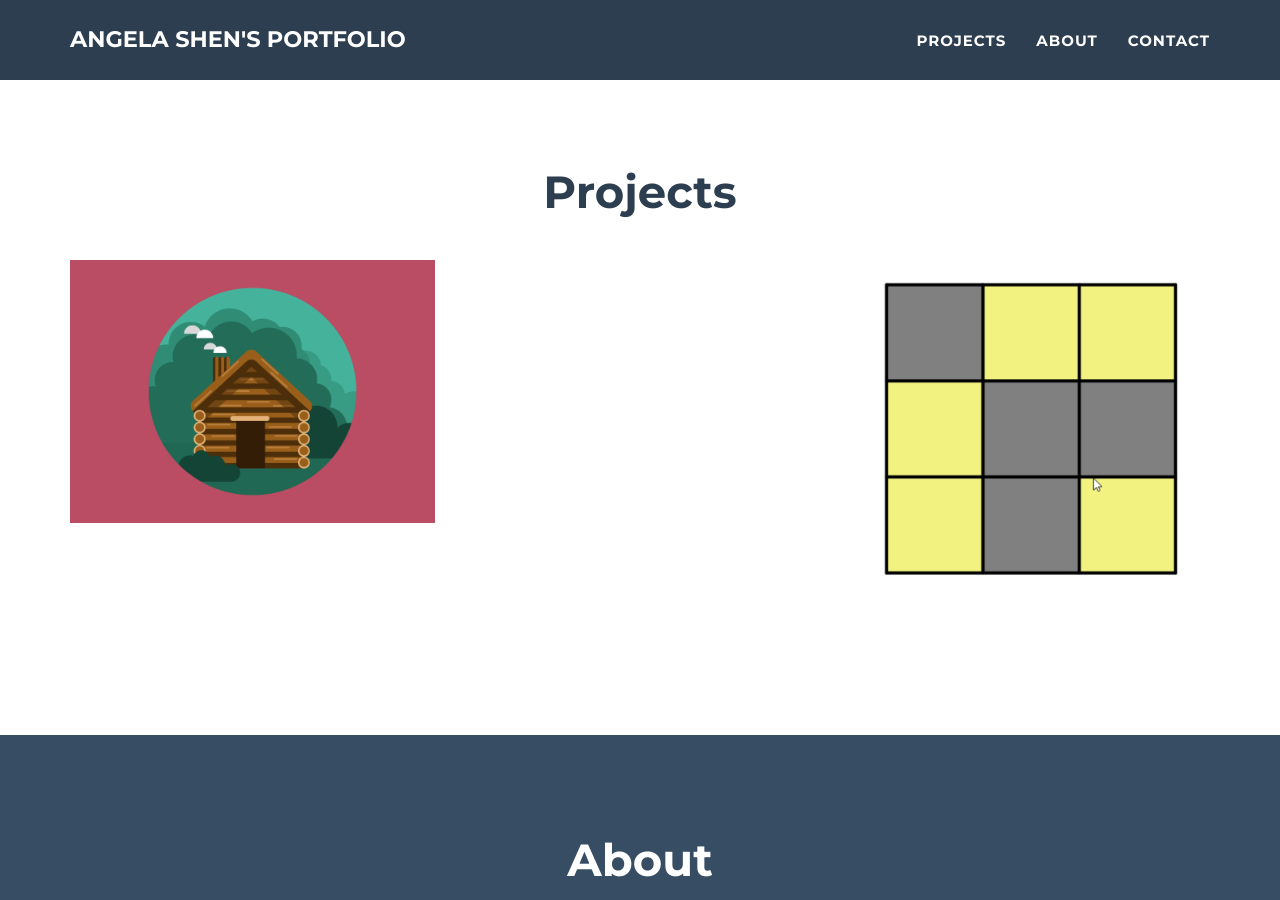
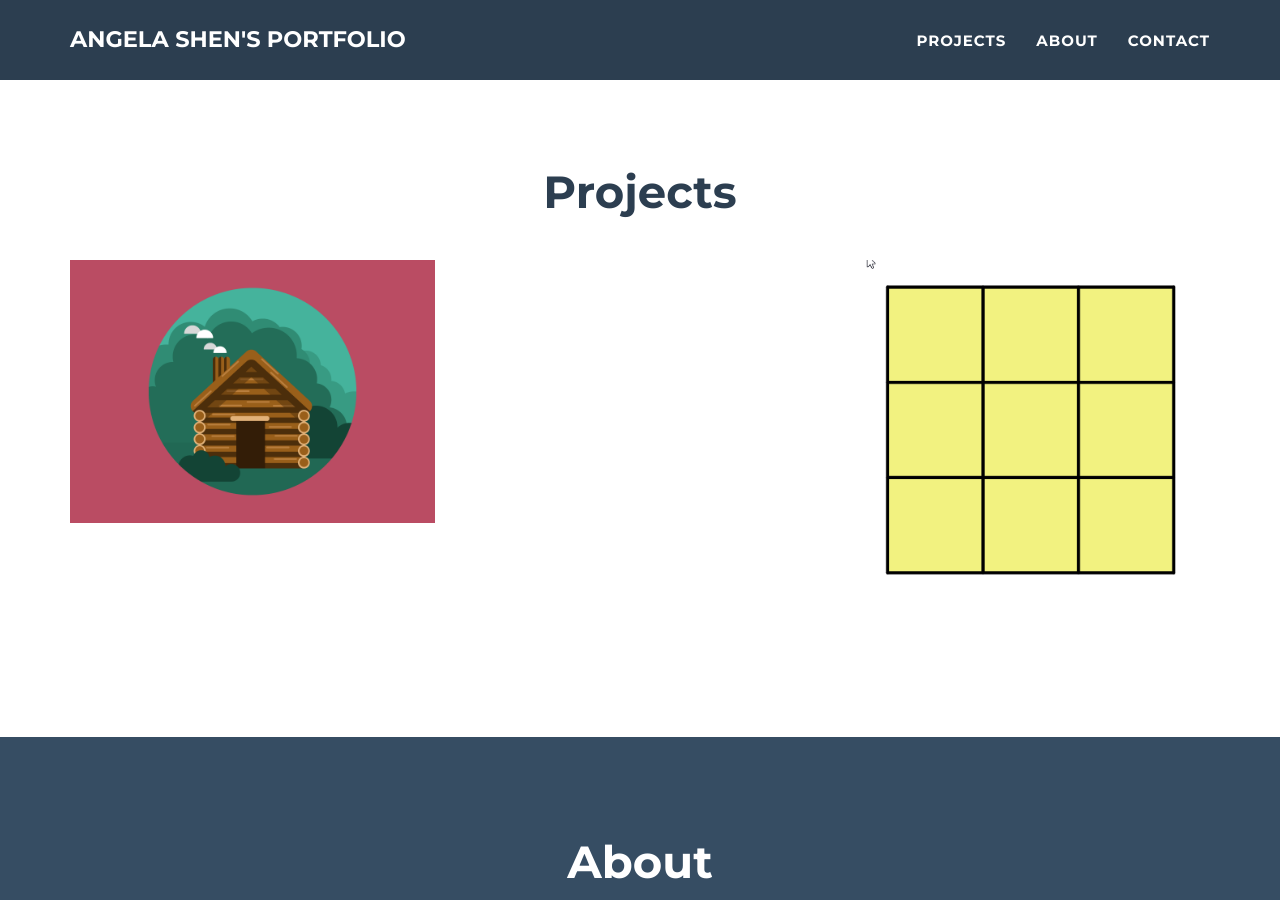
Before and after one commit to shen02/portfolio, a Jekyll site: the page built from _posts/2014-07-18-project-1.markdown, in a window 1280 px wide and 900 px high, scrolled down 601 px. Built offline with Jekyll 4.4.1, drawn with Linux system fonts in a browser that asks for light colours.

Commit message:
Changed png to gif

```diff
--- a/_posts/2020-11-09-Lights-Out-Sat-Solver.markdown
+++ b/_posts/2020-11-09-Lights-Out-Sat-Solver.markdown
@@ -2,7 +2,7 @@
 layout: default
 modal-id: 2
 date: 2014-07-17
-img: satsolver.png
+img: satsolver.gif
 alt: image-alt
 project-date: April 2014
 client: Start Bootstrap
```
Also changed, not shown: img/portfolio/satsolver.gif (added).
